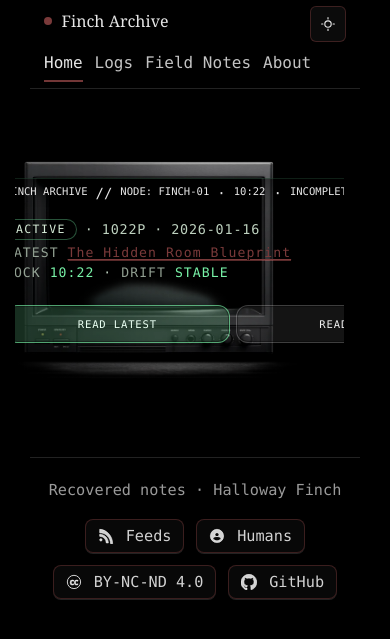
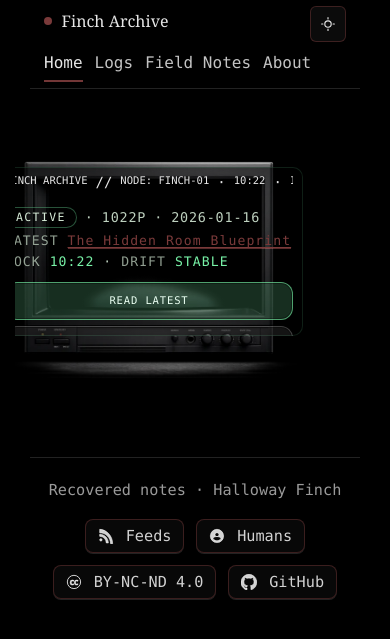
Before and after one commit to HallowayFinch/fincharchive.com, a Jekyll site: the page built from index.html, in a window 390 px wide. Shown: the top 639 px of the page. Built offline with Jekyll 4.4.1, drawn with Linux system fonts in a browser that asks for light colours.

Commit message:
Update style.css

```diff
--- a/assets/css/style.css
+++ b/assets/css/style.css
@@ -3752,3 +3752,110 @@ html, body { overflow-x: hidden; }
     font-size: 12px !important;
   }
 }
+
+/* =========================================================
+   MOBILE CRT — FINAL OVERRIDE (place at VERY END of file)
+   Purpose: full-bleed CRT on mobile + correct screen inset
+   ========================================================= */
+
+@media (max-width: 980px) {
+  /* avoid accidental horizontal scroll from 100vw full-bleed */
+  html, body { overflow-x: hidden !important; }
+
+  /* make the homepage CRT area full-bleed (ignores site wrappers) */
+  .finch-home {
+    padding-left: 0 !important;
+    padding-right: 0 !important;
+  }
+
+  .finch-home .finch-crtframe {
+    position: relative !important;
+
+    /* full-bleed trick even inside a centered container */
+    width: 100vw !important;
+    max-width: none !important;
+    margin-left: calc(50% - 50vw) !important;
+    margin-right: calc(50% - 50vw) !important;
+
+    /* lock the frame ratio so the image doesn't collapse */
+    aspect-ratio: 3 / 2 !important;
+
+    /* keep it visually “bigger” on mobile */
+    transform: none !important;
+  }
+
+  .finch-home .finch-crtframe__img {
+    display: block !important;
+    width: 100% !important;
+    height: 100% !important;
+
+    /*
+      KEY: cover makes the CRT feel larger.
+      If you absolutely must see the entire bezel, switch to: contain
+    */
+    object-fit: cover !important;
+
+    /* bias slightly upward so the top bezel/header stays visible */
+    object-position: 50% 44% !important;
+  }
+
+  /* the “screen” cutout: force it to the correct inset region */
+  .finch-home .finch-crtframe__screen {
+    position: absolute !important;
+    z-index: 2 !important;
+
+    /* tweak these 4 values to micro-align the cutout if needed */
+    top: 13.6% !important;
+    left: 10.5% !important;
+    width: 79% !important;
+    height: 65% !important;
+
+    overflow: hidden !important;
+
+    /* scale the whole terminal UI down slightly on phones */
+    font-size: clamp(12px, 2.65vw, 14px) !important;
+    line-height: 1.25 !important;
+  }
+
+  /* make the home screen content fill the cutout area cleanly */
+  .finch-home .finch-screen--home {
+    height: 100% !important;
+    min-height: 0 !important;
+    display: flex !important;
+    flex-direction: column !important;
+  }
+
+  .finch-home .finch-screen__body {
+    flex: 1 1 auto !important;
+    min-height: 0 !important;
+    overflow: hidden !important;
+
+    /* keep content away from bezel edges */
+    padding: 0.9rem 0.85rem !important;
+  }
+
+  /* enforce the intended breakpoint behavior */
+  .finch-home .finch-homeui__desktop { display: none !important; }
+  .finch-home .finch-homeui__mobile  { display: block !important; }
+
+  /* keep buttons from spilling outside the cutout */
+  .finch-home .finch-homeui__actions {
+    display: grid !important;
+    grid-template-columns: 1fr !important;
+    gap: 0.6rem !important;
+    margin-top: 0.75rem !important;
+  }
+
+  .finch-home .finch-screen__btn {
+    width: 100% !important;
+    justify-content: center !important;
+    white-space: nowrap !important;
+  }
+
+  /* prevent the header line from forcing horizontal overflow */
+  .finch-home .finch-screen__header--single .finch-screen__headline {
+    white-space: nowrap !important;
+    overflow: hidden !important;
+    text-overflow: ellipsis !important;
+  }
+}
```
